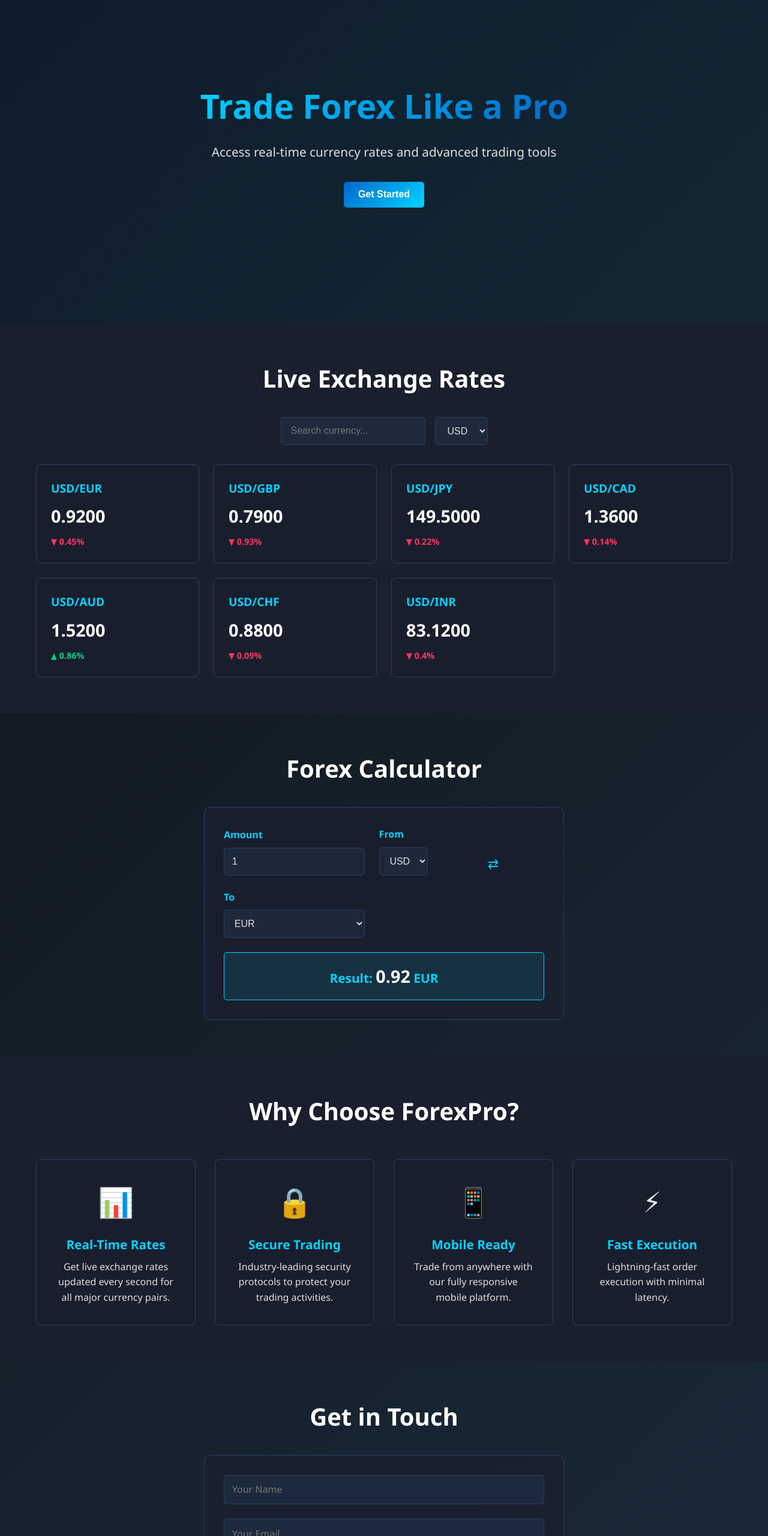
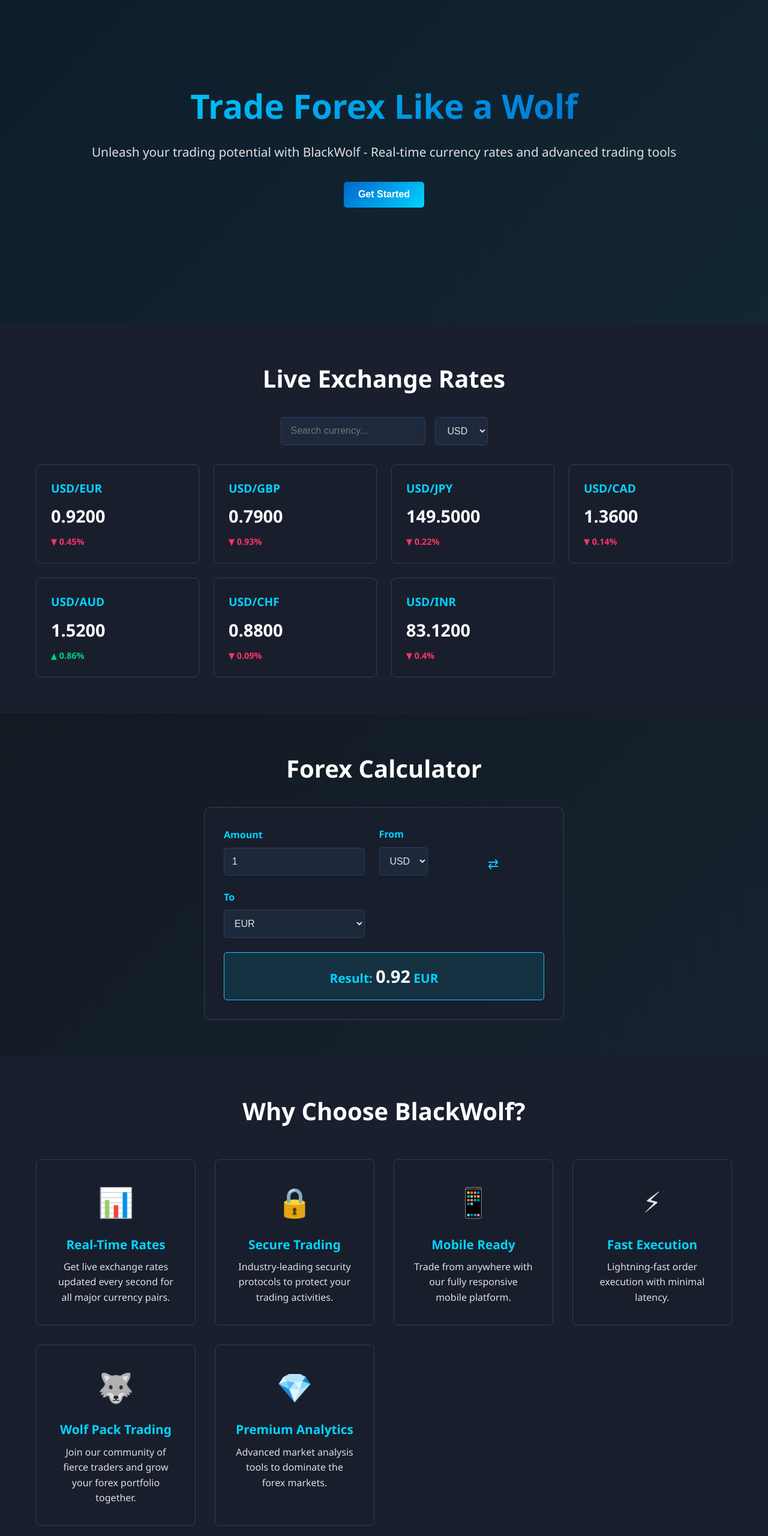
Before and after one commit to onlyblackwolf8-creator/forex, a plain HTML site: page index.html in a window 1280 px wide. Shown: the part 140-2700 px from the top of the page at 60% size. Drawn offline with Linux system fonts and the light colour scheme.

Commit message:
Update site branding to BlackWolf

```diff
--- a/index.html
+++ b/index.html
@@ -3,7 +3,7 @@
 <head>
     <meta charset="UTF-8">
     <meta name="viewport" content="width=device-width, initial-scale=1.0">
-    <title>ForexPro - Professional Forex Trading Platform</title>
+    <title>BlackWolf - Professional Forex Trading Platform</title>
     <link rel="stylesheet" href="styles.css">
 </head>
 <body>
@@ -11,7 +11,7 @@
     <nav class="navbar">
         <div class="container">
             <div class="navbar-brand">
-                <h1 class="logo">ForexPro</h1>
+                <h1 class="logo">BlackWolf</h1>
             </div>
             <ul class="nav-menu">
                 <li><a href="#home">Home</a></li>
@@ -33,8 +33,8 @@
     <section id="home" class="hero">
         <div class="container">
             <div class="hero-content">
-                <h2>Trade Forex Like a Pro</h2>
-                <p>Access real-time currency rates and advanced trading tools</p>
+                <h2>Trade Forex Like a Wolf</h2>
+                <p>Unleash your trading potential with BlackWolf - Real-time currency rates and advanced trading tools</p>
                 <button class="btn btn-primary" onclick="scrollToRates()">Get Started</button>
             </div>
         </div>
@@ -107,7 +107,7 @@
     <!-- About Section -->
     <section id="about" class="about-section">
         <div class="container">
-            <h2>Why Choose ForexPro?</h2>
+            <h2>Why Choose BlackWolf?</h2>
             <div class="features-grid">
                 <div class="feature-card">
                     <div class="feature-icon">📊</div>
@@ -128,6 +128,16 @@
                     <div class="feature-icon">⚡</div>
                     <h3>Fast Execution</h3>
                     <p>Lightning-fast order execution with minimal latency.</p>
+                </div>
+                <div class="feature-card">
+                    <div class="feature-icon">🐺</div>
+                    <h3>Wolf Pack Trading</h3>
+                    <p>Join our community of fierce traders and grow your forex portfolio together.</p>
+                </div>
+                <div class="feature-card">
+                    <div class="feature-icon">💎</div>
+                    <h3>Premium Analytics</h3>
+                    <p>Advanced market analysis tools to dominate the forex markets.</p>
                 </div>
             </div>
         </div>
@@ -155,7 +165,7 @@
     <!-- Footer -->
     <footer class="footer">
         <div class="container">
-            <p>&copy; 2024 ForexPro. All rights reserved. | <a href="#">Privacy Policy</a> | <a href="#">Terms of Service</a></p>
+            <p>&copy; 2024 BlackWolf Trading. All rights reserved. | <a href="#">Privacy Policy</a> | <a href="#">Terms of Service</a></p>
         </div>
     </footer>
 
```
